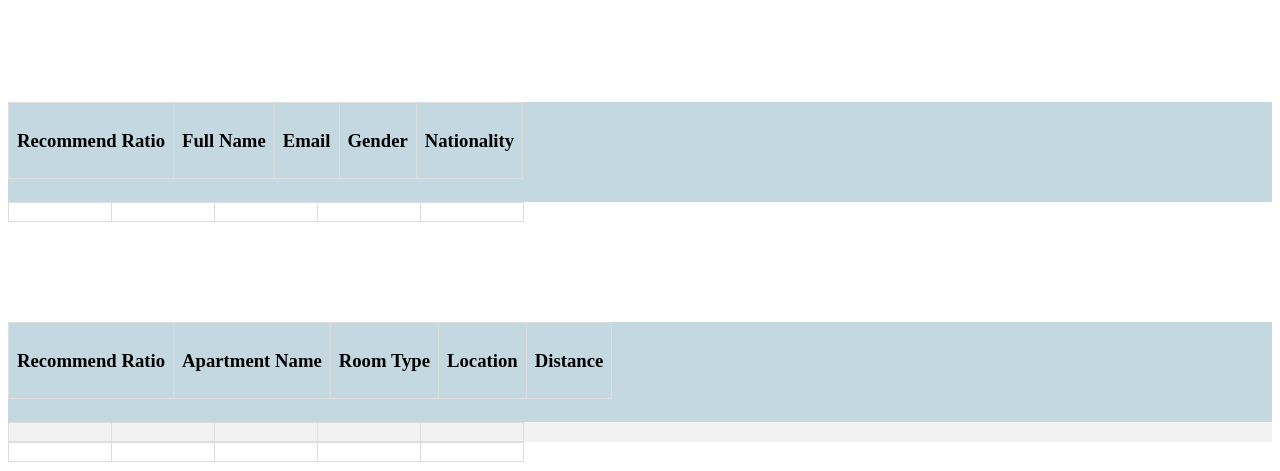
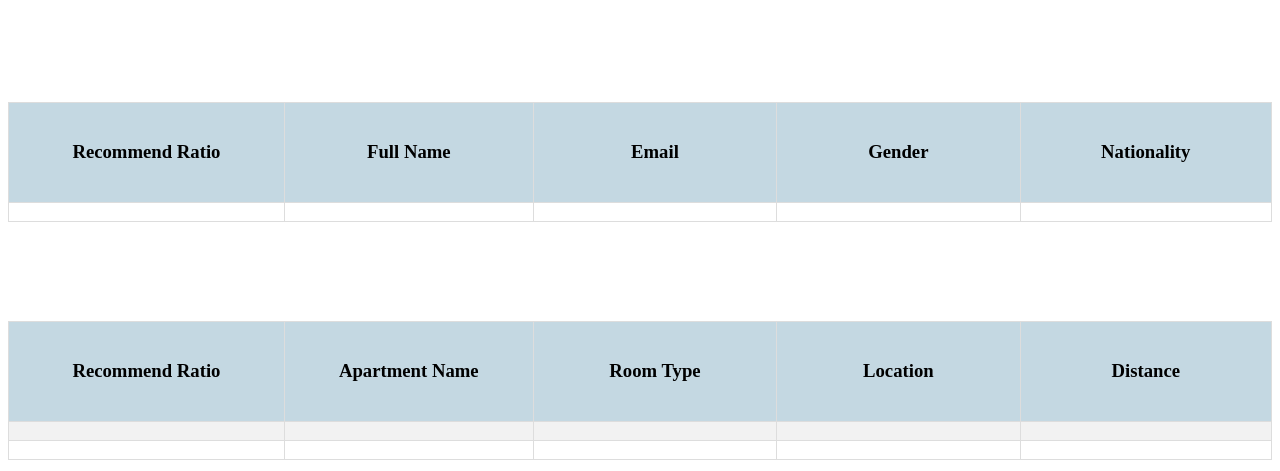
Before and after one commit to edzdgx/Roommate-Apartment-Finding-Platform, a Django app: page /results/ in a window 1280 px wide. Shown: the part 329-800 px from the top of the page. Run offline with Django 3.2, Linux system fonts and the light colour scheme; some libraries are stand-ins or nearby versions.

Commit message:
Dynamic table doesn't work correctly, the css of the table will be changed

```diff
--- a/final_BDA/search.py
+++ b/final_BDA/search.py
@@ -54,12 +54,12 @@
     results_data= {}
     if request.POST:
         query_apt_data = process_apt_data(request)
-        print(query_apt_data)
-#         results_data['roommatesRecommendation'] = "Roommates Recommendation"
-#         results_data['apartmentRecommendation'] = "Apartment Recommendation"
-#         results_data['roommateRatio'] = "95%"
+#         print(query_apt_data)
+        results_data['roommatesRecommendation'] = "Roommates Recommendation"
+        results_data['apartmentRecommendation'] = "Apartment Recommendation"
+        results_data['roommateRatio1'] = "95%"
 #         results_data['apartmentRatio'] = "98%"
-#         results_data['location'] = "Upper West Side"
+        results_data['location'] = "Upper West Side"
 #         results_data['apartment'] = "Cozy Clean Guest Room - Family Apt"
 # #         results_data['roomType'] = str(request.POST.getlist('Room Type')).replace('[','').replace(']','').replace("'",'')
 #         results_data['roomType'] = "Private room"
--- a/static/css/postPatt.css
+++ b/static/css/postPatt.css
@@ -81,6 +81,7 @@
     height: 200px;
     width: auto;
 }
+
 .td{
     display: table-cell;
     width: 100px;
@@ -88,6 +89,7 @@
     vertical-align: middle;
     table-layout: fixed;
 }
+
 .table .td img{
     display: block;
     height: auto;
--- a/static/css/resultsPatt.css
+++ b/static/css/resultsPatt.css
@@ -7,7 +7,6 @@
       width: 100%;
       height: 100px;
 }
-
 
 td[class=title]{
     display: table-cell;
--- a/static/js/display.js
+++ b/static/js/display.js
@@ -0,0 +1,9 @@
+function display()
+{
+    var all_tr=document.getElementsByTagName("tr")
+    for(i=0;i<all_tr.length;i++)
+    {
+        var tdvl=all_tr[i].getElementsByTagName("td")[0].innerText;
+        all_tr[i].style.display=tdvl==""?"none":"block";
+    }
+}
--- a/templates/results.html
+++ b/templates/results.html
@@ -4,7 +4,11 @@
     <meta charset="UTF-8">
     <title>Result for your recommendation</title>
     <link rel="stylesheet" href="../static/css/resultsPatt.css">
+    <script type="text/javascript" src="http://libs.baidu.com/jquery/1.9.1/jquery.min.js"></script>
+    <script src="../static/js/display.js"></script>
 </head>
+<!--<body onload="display()">-->
+<!--If we add this display function to onload, the css of other cell will be changed -->
 <body>
 
 <div class='table'>
@@ -18,41 +22,41 @@
 
 
 <table>
-    <tr class="title" style="display:block" id="roommateTitle">
+    <tr class="title" id="roommateTitle">
         <td colspan="5" class="title"><h2>{{ roommatesRecommendation }}</h2></td>
     </tr>
-    <tr class="subtitle" style="display:block" id="roommateSubtitle">
+    <tr class="subtitle" id="roommateSubtitle">
         <td class="subtitle"><h3> Recommend Ratio </h3></td>
         <td class="subtitle"><h3> Full Name </h3></td>
         <td class="subtitle"><h3> Email </h3></td>
         <td class="subtitle"><h3> Gender </h3></td>
         <td class="subtitle"><h3> Nationality </h3></td>
     </tr>
-    <tr class="content" style="display:block" id="roommate1">
+    <tr class="content" id="roommate1">
         <td class="content"><p>{{ roommateRatio1 }}</p></td>
         <td class="content"><p>{{ fullName1 }}</p></td>
         <td class="content"><p>{{ email1 }}</p></td>
         <td class="content"><p>{{ gender1 }}</p></td>
         <td class="content"><p>{{ nationality1 }}</p></td>
     </tr>
-    <tr class="title" style="display:block" id="apartmentTitle">
+    <tr class="title" id="apartmentTitle">
         <td colspan="5" class="title"><h2>{{ apartmentRecommendation }}</h2></td>
     </tr>
-    <tr class="subtitle" style="display:block" id="apartmentSubtitle">
+    <tr class="subtitle" id="apartmentSubtitle">
         <td class="subtitle"><h3> Recommend Ratio </h3></td>
         <td class="subtitle"><h3> Apartment Name </h3></td>
         <td class="subtitle"><h3> Room Type </h3></td>
         <td class="subtitle"><h3> Location </h3></td>
         <td class="subtitle"><h3> Distance </h3></td>
     </tr>
-    <tr class="content" style="display:block" id="apartment1">
+    <tr class="content"  id="apartment1">
         <td class="content"><p>{{ apartmentRatio1 }}</p></td>
         <td class="content"><p>{{ apartment1 }}</p></td>
         <td class="content"><p>{{ roomType1 }}</p></td>
         <td class="content"><p>{{ location1 }}</p></td>
         <td class="content"><p>{{ distance1 }}</p></td>
     </tr>
-    <tr class="content" style="display:block" id="apartment2">
+    <tr class="content" id="apartment2">
         <td class="content"><p>{{ apartmentRatio2 }}</p></td>
         <td class="content"><p>{{ apartment2 }}</p></td>
         <td class="content"><p>{{ roomType2 }}</p></td>
```
